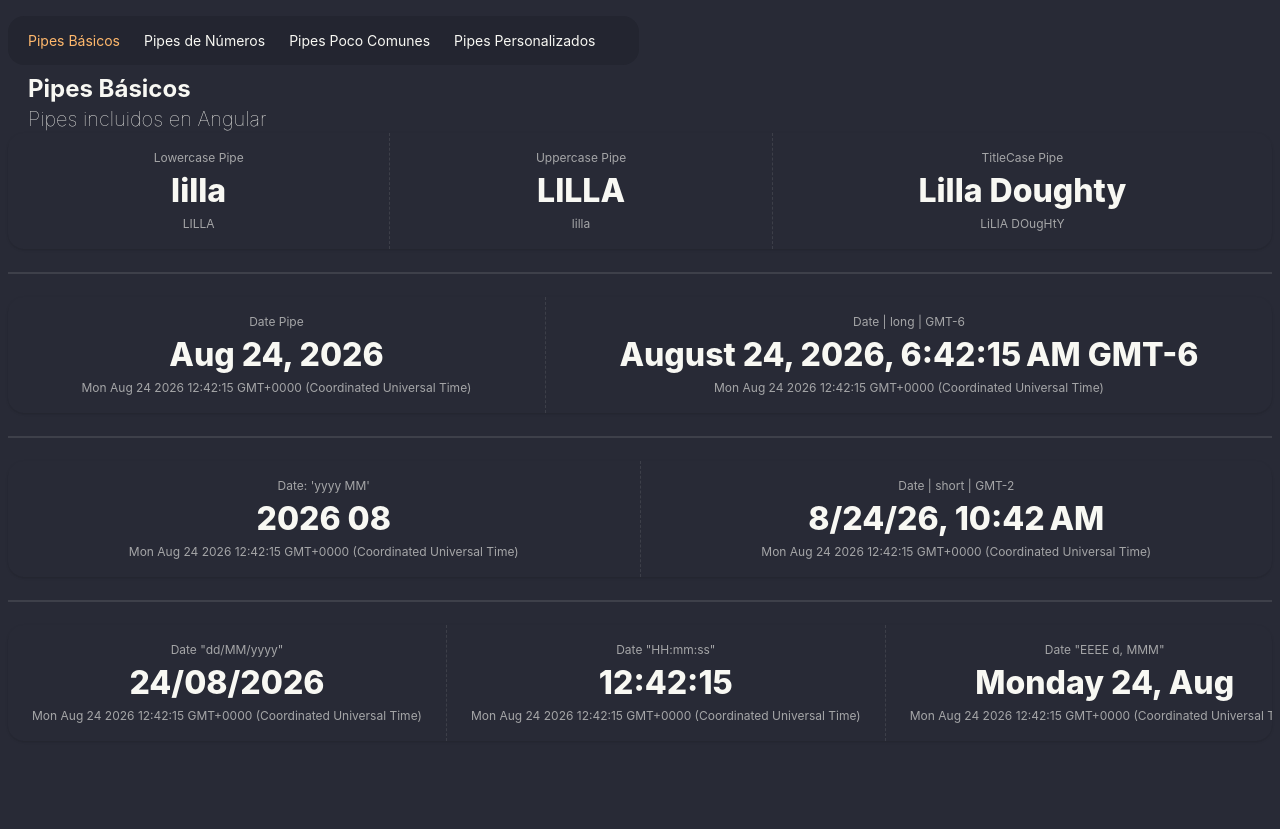
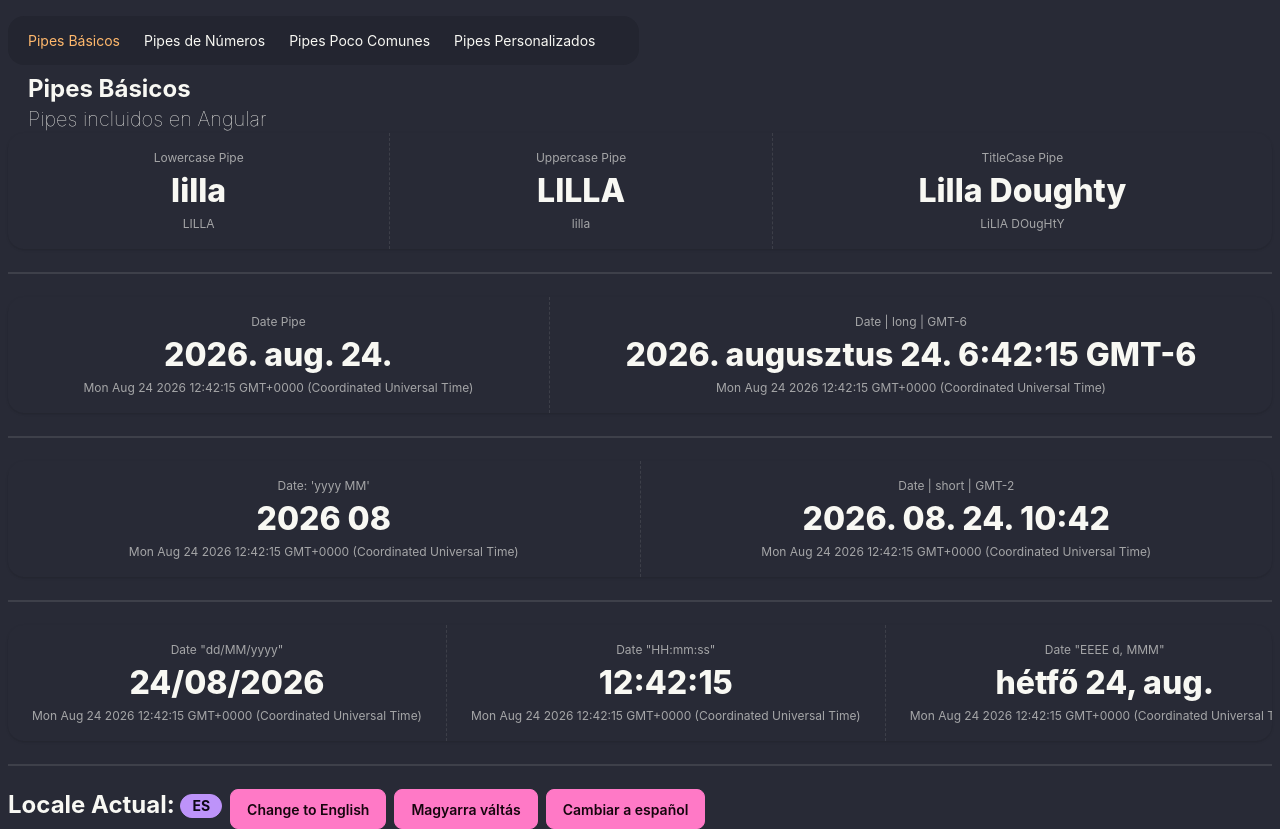
Before and after one commit to LillaDou/angular-pipes-app, an Angular app: page /basic in a window 1280 px wide. Before the commit the page ends 800 px from the top, so only its background shows below. Built offline with nearby package versions, Linux system fonts and the light colour scheme.

Commit message:
Cambio de idiomas con la importación de locale

```diff
--- a/src/app/app.config.ts
+++ b/src/app/app.config.ts
@@ -1,11 +1,30 @@
-import { ApplicationConfig, provideBrowserGlobalErrorListeners } from '@angular/core';
+import { ApplicationConfig, LOCALE_ID, provideBrowserGlobalErrorListeners } from '@angular/core';
 import { provideRouter } from '@angular/router';
 
 import { routes } from './app.routes';
+import { registerLocaleData } from '@angular/common';
+
+
+//Para tener la aplicación en diferentes idiomas, mandamos a llamar la función de registerLocaleData,
+//cuyos argumentos serán el nombre de la importación que hemos hecho (localeEs o localeHu) + el código del idioma
+//que necesitamos ('es', 'hu'...). Después, añadimos el provide y el userValue con el código del idioma en el appConfig
+
+import localeEs from "@angular/common/locales/es";
+import localeHu from "@angular/common/locales/hu";
+
+
+registerLocaleData(localeEs, 'es');
+registerLocaleData(localeHu, 'hu');
+
 
 export const appConfig: ApplicationConfig = {
   providers: [
     provideBrowserGlobalErrorListeners(),
-    provideRouter(routes)
+    provideRouter(routes),
+
+    {
+      provide: LOCALE_ID,
+      useValue: 'hu',
+    }
   ]
 };
--- a/src/app/pages/basic-page/basic-page.html
+++ b/src/app/pages/basic-page/basic-page.html
@@ -77,5 +77,16 @@
     <div class="stat-value">{{ customDate() | date: "EEEE d, MMM" }}</div>
     <div class="stat-desc">{{ customDate() }}</div>
   </div>
+</div>
 
+<div class="divider"></div>
+
+<div class="flex flex-row gap-2">
+  <h1 class="text-2xl font-bold">Locale Actual:
+    <span class="badge badge-secondary">ES</span>
+  </h1>
+
+  <button class="btn btn-primary">Change to English</button>
+  <button class="btn btn-primary">Magyarra váltás</button>
+  <button class="btn btn-primary">Cambiar a español</button>
 </div>
--- a/src/app/pages/basic-page/basic-page.ts
+++ b/src/app/pages/basic-page/basic-page.ts
@@ -1,3 +1,5 @@
+//! Los pipes permiten cambiar cómo se ve visualmente la información sin alterar la data original
+
 import { DatePipe, LowerCasePipe, TitleCasePipe, UpperCasePipe } from '@angular/common';
 import { Component, effect, signal } from '@angular/core';
 
```
